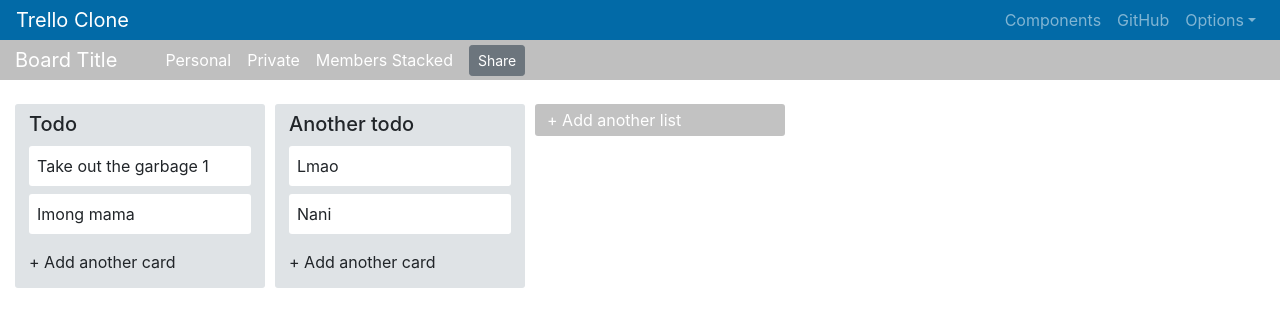
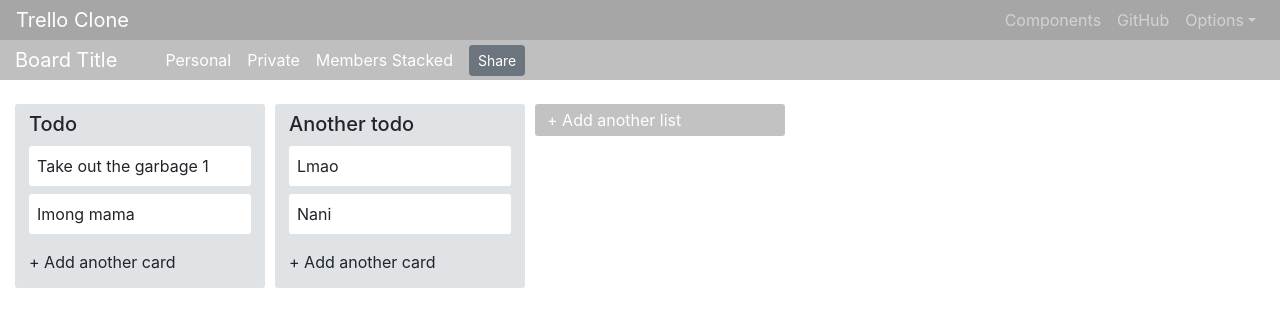
Before and after one commit to SeanningTatum/trello-clone-frontend, a Next.js app: page /board in a window 1280 px wide. Shown: the top 326 px of the page. Built offline with nearby package versions, Linux system fonts and the light colour scheme.

Commit message:
make navbar transparent in board screen

```diff
--- a/components/dashboard/navbar.js
+++ b/components/dashboard/navbar.js
@@ -13,13 +13,15 @@ import {
   DropdownItem,
 } from 'reactstrap'
 
-export default function Navbar() {
+export default function Navbar(props) {
   const [isOpen, setIsOpen] = useState(false)
 
   const toggle = () => setIsOpen(!isOpen)
 
+  const backgroundColor = props.transparent ? 'rgba(0,0,0,.35)' : '#026aa7'
+
   return (
-    <BSNavbar dark expand="md" style={{height: '40px', backgroundColor: '#026aa7', color: 'white'}}>
+    <BSNavbar dark expand="md" style={{height: '40px', backgroundColor, color: 'white'}}>
       <NavbarBrand href="/">Trello Clone</NavbarBrand>
       <NavbarToggler onClick={toggle} />
       <Collapse isOpen={isOpen} navbar>
--- a/pages/board.js
+++ b/pages/board.js
@@ -38,6 +38,7 @@ export default function Board() {
   const [addCardId, setAddCardId] = useState()
   const [addingColumn, setAddingColumn] = useState(false)
   const {setValue: setColumnInput, ...columnInput} = useFormInput('')
+
   /**
    * Helper function that reorders array elements
    */
@@ -171,7 +172,7 @@ export default function Board() {
 
   return (
     <AppContainer>
-      <Navbar />
+      <Navbar transparent />
       <NavTitleAndActions />
       <Container fluid className="pt-4" style={{flex: 1}}>
         <DragDropContext onDragEnd={onDragEnd}>
```
